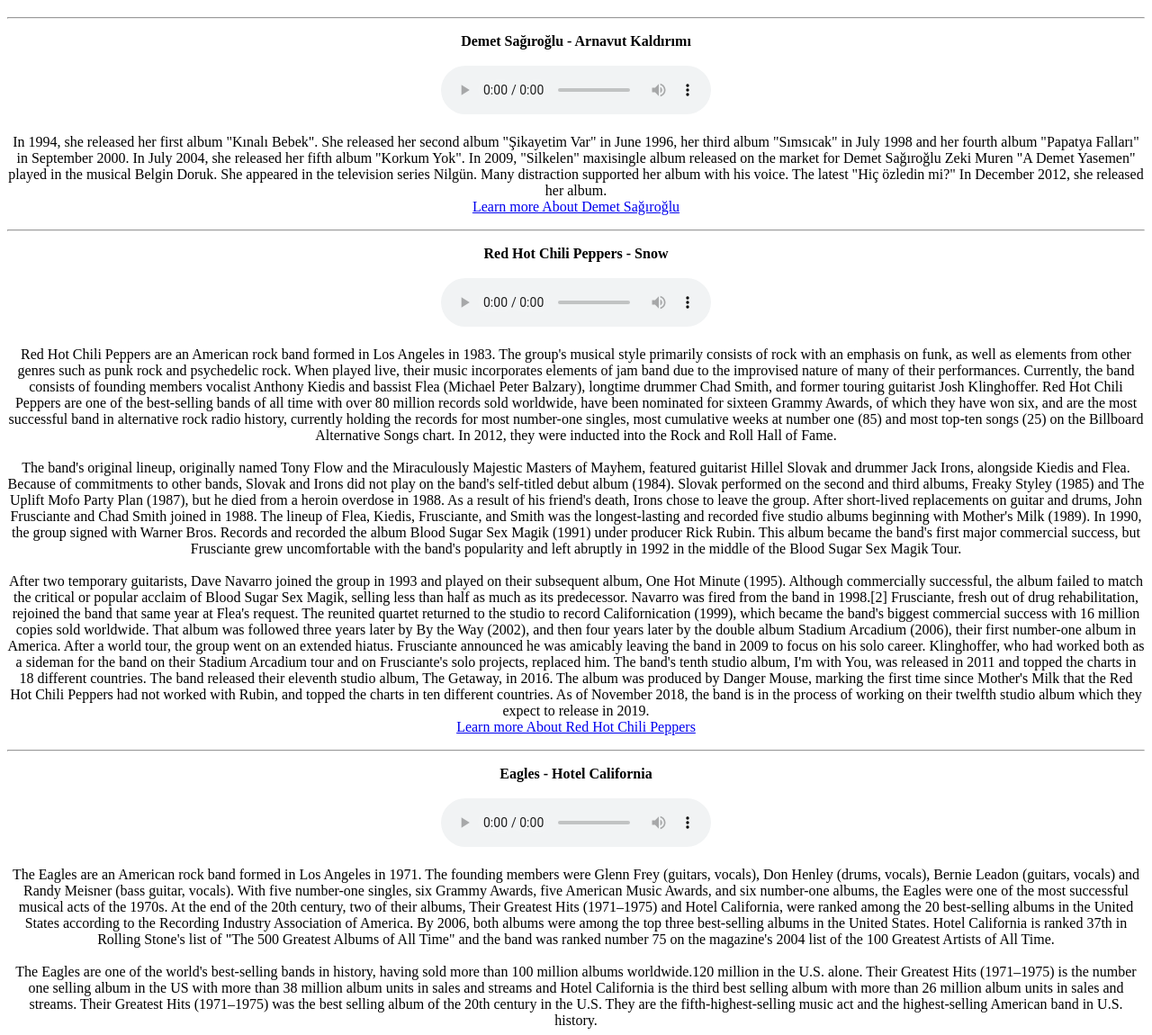
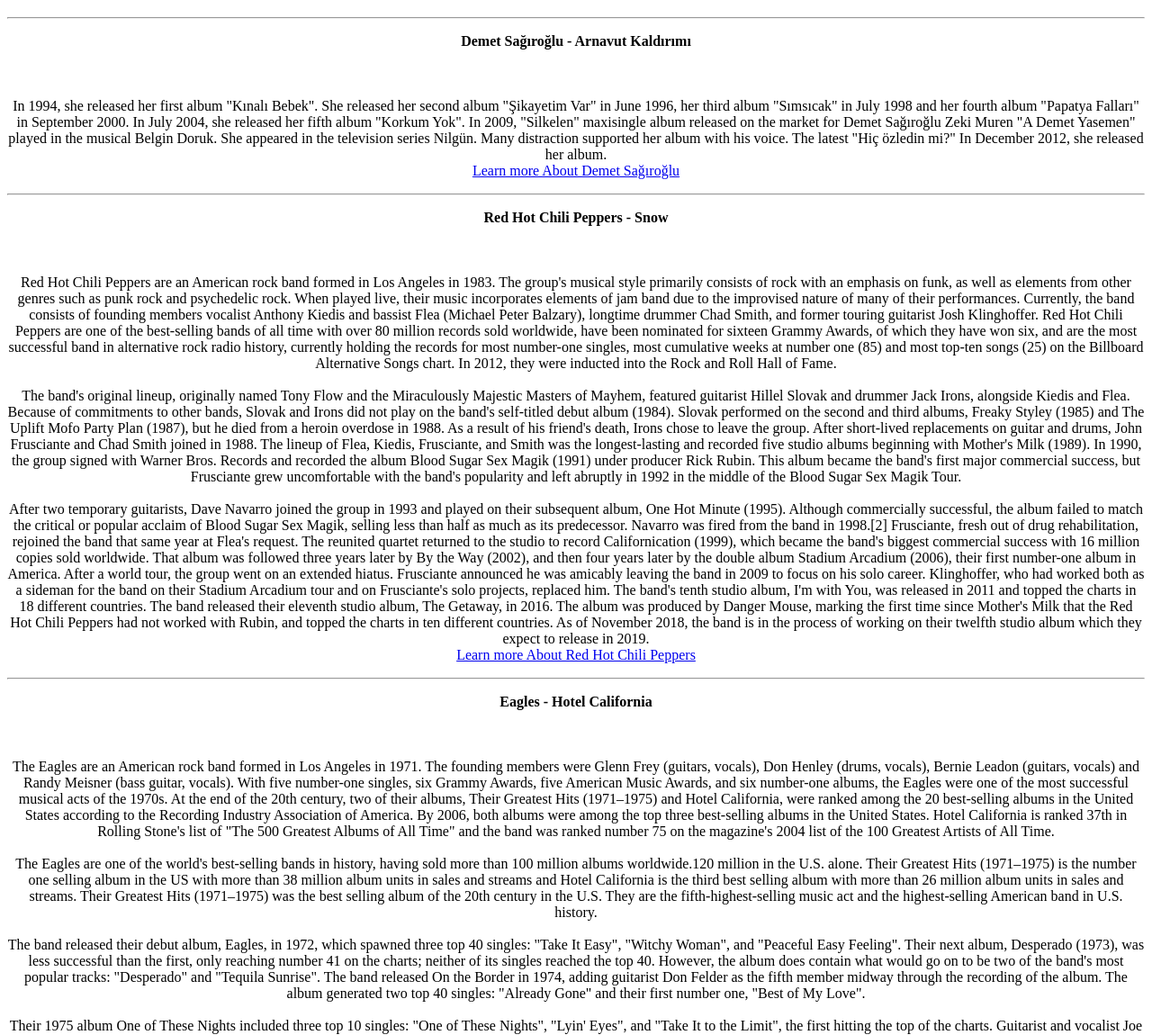
Before and after one commit to akifsakallioglu/BIM222_HW1, a plain HTML site: page musics.htm in a window 1280 px wide. Shown: the part 117-1267 px from the top of the page at 90% size. Drawn offline with Linux system fonts and the light colour scheme.

Commit message:
Update musics.htm

```diff
--- a/musics.htm
+++ b/musics.htm
@@ -26,7 +26,7 @@
 	<p align="center">
 		<strong>Demet Sağıroğlu - Arnavut Kaldırımı</strong>
 		<br><br>
-		<audio controls autoplay>
+		<audio>
 		<source src="arnavut_kaldirimi.mp3" type="audio/mpeg">
 		<source src="arnavut_kaldirimi.ogg" type="audio/ogg">
 		</audio>
@@ -44,7 +44,7 @@
 		<p align="center">
 		<strong>Red Hot Chili Peppers - Snow</strong>
 		<br><br>
-		<audio controls autoplay>
+		<audio>
 		<source src="snow.mp3" type="audio/mpeg">
 		<source src="snow.ogg" type="audio/ogg">
 		</audio>
@@ -91,7 +91,7 @@
 		<p align="center">
 		<strong>Eagles - Hotel California</strong>
 		<br><br>
-		<audio controls autoplay>
+		<audio>
 		<source src="hotel_california.mp3" type="audio/mpeg">
 		<source src="hotel_california.ogg" type="audio/ogg">
 		</audio>
@@ -146,7 +146,7 @@
 		<p align="center">
 		<strong> R.E.M. - Losing My Religion </strong>
 		<br><br>
-		<audio controls autoplay>
+		<audio>
 		<source src="losing_my_religion.mp3" type="audio/mpeg">
 		<source src="losing_my_religion.ogg" type="audio/ogg">
 		</audio>
```
